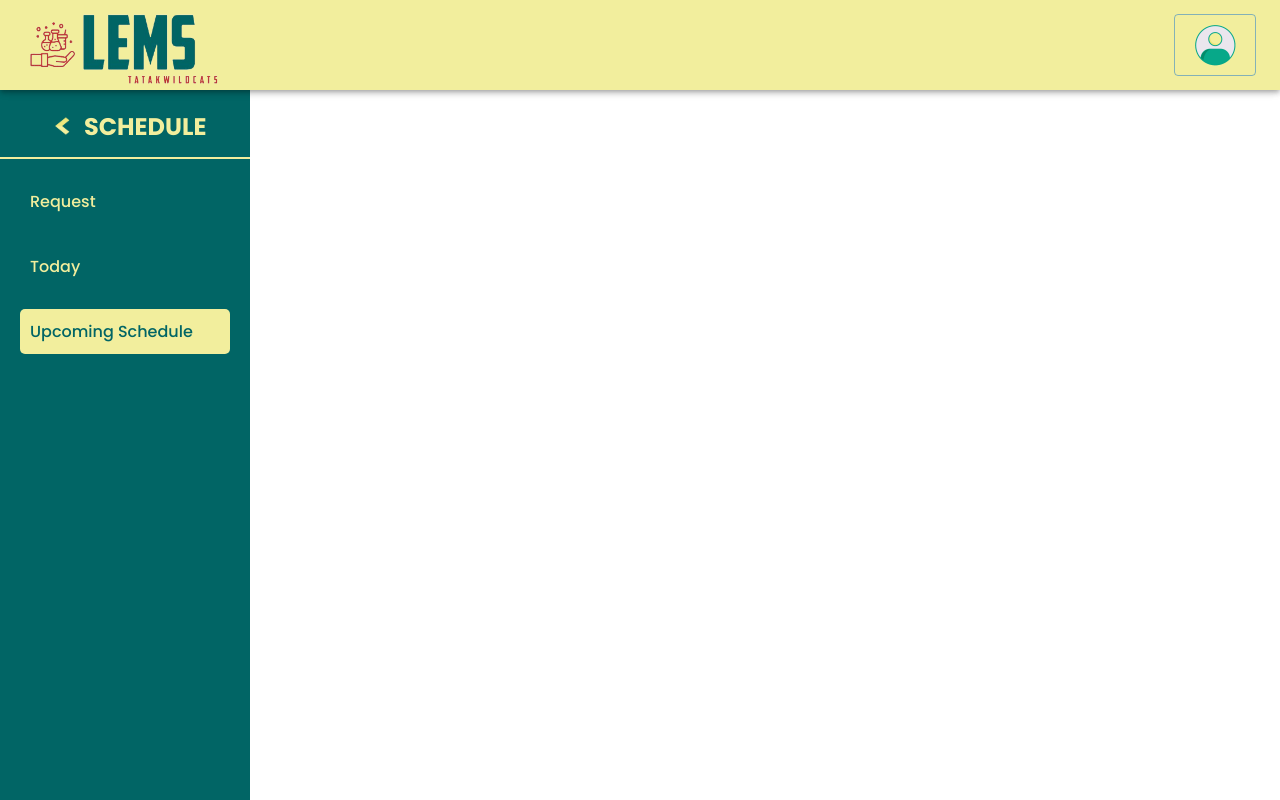
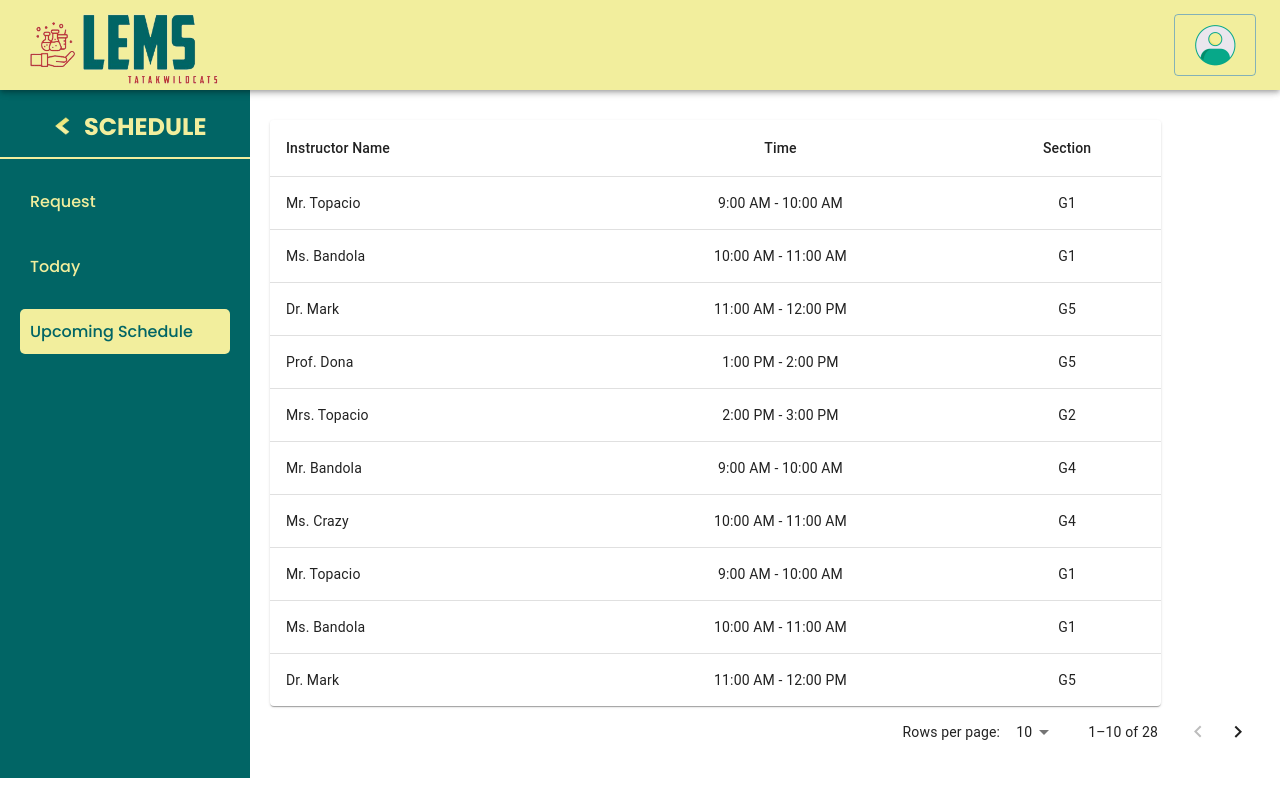
Before and after one commit to MarkJanzenB/cit-lems-frontend, a React (Vite) app: page /schedule/upcoming in a window 1280 px wide. Built offline with nearby package versions, Linux system fonts and the light colour scheme.

Commit message:
Today and Upcoming Schedule Dummy

```diff
--- a/src/components/Dashboard/Schedule/ScheduleTab/Today.jsx
+++ b/src/components/Dashboard/Schedule/ScheduleTab/Today.jsx
@@ -1,15 +1,93 @@
-import React from 'react';
+import React, { useState } from 'react';
 import ScheduleSidebar from '../../../Sidebar/ScheduleSidebar';
-import Appbar  from '../../../Appbar/Appbar';
+import Appbar from '../../../Appbar/Appbar';
+import Table from '@mui/material/Table';
+import TableBody from '@mui/material/TableBody';
+import TableCell from '@mui/material/TableCell';
+import TableContainer from '@mui/material/TableContainer';
+import TableHead from '@mui/material/TableHead';
+import TableRow from '@mui/material/TableRow';
+import Paper from '@mui/material/Paper';
+import TablePagination from '@mui/material/TablePagination';
+
+// Dummy data
+const rows = [
+    { instructor: 'Mr. Smith', time: '9:00 AM - 10:00 AM', section: 'A' },
+    { instructor: 'Ms. Johnson', time: '10:00 AM - 11:00 AM', section: 'B' },
+    { instructor: 'Dr. Brown', time: '11:00 AM - 12:00 PM', section: 'C' },
+    { instructor: 'Prof. Davis', time: '1:00 PM - 2:00 PM', section: 'D' },
+    { instructor: 'Mrs. Taylor', time: '2:00 PM - 3:00 PM', section: 'E' },
+    { instructor: 'Mr. Smith', time: '9:00 AM - 10:00 AM', section: 'A' },
+    { instructor: 'Ms. Johnson', time: '10:00 AM - 11:00 AM', section: 'B' },
+    { instructor: 'Dr. Brown', time: '11:00 AM - 12:00 PM', section: 'C' },
+    { instructor: 'Prof. Davis', time: '1:00 PM - 2:00 PM', section: 'D' },
+    { instructor: 'Mrs. Taylor', time: '2:00 PM - 3:00 PM', section: 'E' },
+    { instructor: 'Mr. Smith', time: '9:00 AM - 10:00 AM', section: 'A' },
+    { instructor: 'Ms. Johnson', time: '10:00 AM - 11:00 AM', section: 'B' },
+    { instructor: 'Dr. Brown', time: '11:00 AM - 12:00 PM', section: 'C' },
+    { instructor: 'Prof. Davis', time: '1:00 PM - 2:00 PM', section: 'D' },
+    { instructor: 'Mrs. Taylor', time: '2:00 PM - 3:00 PM', section: 'E' },
+    { instructor: 'Mr. Smith', time: '9:00 AM - 10:00 AM', section: 'A' },
+    { instructor: 'Ms. Johnson', time: '10:00 AM - 11:00 AM', section: 'B' },
+    { instructor: 'Dr. Brown', time: '11:00 AM - 12:00 PM', section: 'C' },
+    { instructor: 'Prof. Davis', time: '1:00 PM - 2:00 PM', section: 'D' },
+    { instructor: 'Mrs. Taylor', time: '2:00 PM - 3:00 PM', section: 'E' },
+];
 
 export default function Today() {
+    const [page, setPage] = useState(0);
+    const [rowsPerPage, setRowsPerPage] = useState(10);
+
+    // Handle page change
+    const handleChangePage = (event, newPage) => {
+        setPage(newPage);
+    };
+
+    // Handle rows per page change
+    const handleChangeRowsPerPage = (event) => {
+        setRowsPerPage(parseInt(event.target.value, 10));
+        setPage(0);
+    };
+
+    // Calculate the rows to display on the current page
+    const displayedRows = rows.slice(page * rowsPerPage, page * rowsPerPage + rowsPerPage);
+
     return (
-        <div style={{ display: 'flex', height:'100vh',width:'100vw'}}>
-            <Appbar/>
+        <div style={{ display: 'flex', height: 'auto', width: '100vw' }}>
+            <Appbar />
             <ScheduleSidebar />
-            <div style={{ padding: '20px', flexGrow: 1 }}>
-                <h1>Request Page</h1>
-
+            <div style={{ padding: '20px', flexGrow: 1, marginTop:'50px' }}>
+                <TableContainer component={Paper} style={{ height:'auto',width:'90%',  overflow: 'auto', marginTop: '50px' }}>
+                    <Table sx={{  }} aria-label="instructor schedule table" stickyHeader>
+                        <TableHead>
+                            <TableRow>
+                                <TableCell>Instructor Name</TableCell>
+                                <TableCell align="center">Time</TableCell>
+                                <TableCell align="center">Section</TableCell>
+                            </TableRow>
+                        </TableHead>
+                        <TableBody>
+                            {displayedRows.map((row, index) => (
+                                <TableRow key={index} sx={{ '&:last-child td, &:last-child th': { border: 0 } }}>
+                                    <TableCell component="th" scope="row">
+                                        {row.instructor}
+                                    </TableCell>
+                                    <TableCell align="center">{row.time}</TableCell>
+                                    <TableCell align="center">{row.section}</TableCell>
+                                </TableRow>
+                            ))}
+                        </TableBody>
+                    </Table>
+                </TableContainer>
+                <TablePagination
+                    rowsPerPageOptions={[10, 20, 30]}
+                    component="div"
+                    count={rows.length}
+                    rowsPerPage={rowsPerPage}
+                    page={page}
+                    onPageChange={handleChangePage}
+                    onRowsPerPageChange={handleChangeRowsPerPage}
+                />
             </div>
         </div>
     );
--- a/src/components/Dashboard/Schedule/ScheduleTab/UpcomingSchedule.jsx
+++ b/src/components/Dashboard/Schedule/ScheduleTab/UpcomingSchedule.jsx
@@ -1,15 +1,103 @@
-import React from 'react';
+import React, { useState } from 'react';
 import ScheduleSidebar from '../../../Sidebar/ScheduleSidebar';
-import Appbar  from '../../../Appbar/Appbar';
+import Appbar from '../../../Appbar/Appbar';
+import Table from '@mui/material/Table';
+import TableBody from '@mui/material/TableBody';
+import TableCell from '@mui/material/TableCell';
+import TableContainer from '@mui/material/TableContainer';
+import TableHead from '@mui/material/TableHead';
+import TableRow from '@mui/material/TableRow';
+import Paper from '@mui/material/Paper';
+import TablePagination from '@mui/material/TablePagination';
+
+// Dummy data
+const rows = [
+    { instructor: 'Mr. Topacio', time: '9:00 AM - 10:00 AM', section: 'G1' },
+    { instructor: 'Ms. Bandola', time: '10:00 AM - 11:00 AM', section: 'G1' },
+    { instructor: 'Dr. Mark', time: '11:00 AM - 12:00 PM', section: 'G5' },
+    { instructor: 'Prof. Dona', time: '1:00 PM - 2:00 PM', section: 'G5' },
+    { instructor: 'Mrs. Topacio', time: '2:00 PM - 3:00 PM', section: 'G2' },
+    { instructor: 'Mr. Bandola', time: '9:00 AM - 10:00 AM', section: 'G4' },
+    { instructor: 'Ms. Crazy', time: '10:00 AM - 11:00 AM', section: 'G4' },
+    { instructor: 'Mr. Topacio', time: '9:00 AM - 10:00 AM', section: 'G1' },
+    { instructor: 'Ms. Bandola', time: '10:00 AM - 11:00 AM', section: 'G1' },
+    { instructor: 'Dr. Mark', time: '11:00 AM - 12:00 PM', section: 'G5' },
+    { instructor: 'Prof. Dona', time: '1:00 PM - 2:00 PM', section: 'G5' },
+    { instructor: 'Mrs. Topacio', time: '2:00 PM - 3:00 PM', section: 'G2' },
+    { instructor: 'Mr. Topacio', time: '9:00 AM - 10:00 AM', section: 'G1' },
+    { instructor: 'Ms. Bandola', time: '10:00 AM - 11:00 AM', section: 'G1' },
+    { instructor: 'Dr. Mark', time: '11:00 AM - 12:00 PM', section: 'G5' },
+    { instructor: 'Prof. Dona', time: '1:00 PM - 2:00 PM', section: 'G5' },
+    { instructor: 'Mrs. Topacio', time: '2:00 PM - 3:00 PM', section: 'G2' },
+    { instructor: 'Mr. Bandola', time: '9:00 AM - 10:00 AM', section: 'G4' },
+    { instructor: 'Ms. Crazy', time: '10:00 AM - 11:00 AM', section: 'G4' },
+    { instructor: 'Mr. Topacio', time: '9:00 AM - 10:00 AM', section: 'G1' },
+    { instructor: 'Ms. Bandola', time: '10:00 AM - 11:00 AM', section: 'G1' },
+    { instructor: 'Dr. Mark', time: '11:00 AM - 12:00 PM', section: 'G5' },
+    { instructor: 'Prof. Dona', time: '1:00 PM - 2:00 PM', section: 'G5' },
+    { instructor: 'Mrs. Topacio', time: '2:00 PM - 3:00 PM', section: 'G2' },
+    { instructor: 'Mr. Bandola', time: '9:00 AM - 10:00 AM', section: 'G4' },
+    { instructor: 'Ms. Crazy', time: '10:00 AM - 11:00 AM', section: 'G4' },
+    { instructor: 'Mr. Bandola', time: '9:00 AM - 10:00 AM', section: 'G4' },
+    { instructor: 'Ms. Crazy', time: '10:00 AM - 11:00 AM', section: 'G4' },
+
+
+];
 
 export default function UpcomingSchedule() {
+    const [page, setPage] = useState(0);
+    const [rowsPerPage, setRowsPerPage] = useState(10);
+
+    // Handle page change
+    const handleChangePage = (event, newPage) => {
+        setPage(newPage);
+    };
+
+    // Handle rows per page change
+    const handleChangeRowsPerPage = (event) => {
+        setRowsPerPage(parseInt(event.target.value, 10));
+        setPage(0);
+    };
+
+    // Calculate the rows to display on the current page
+    const displayedRows = rows.slice(page * rowsPerPage, page * rowsPerPage + rowsPerPage);
+
     return (
-        <div style={{ display: 'flex', width:'100vw',height:'100vh' }}>
-            <Appbar/>
+        <div style={{ display: 'flex', height: 'auto', width: '100vw' }}>
+            <Appbar />
             <ScheduleSidebar />
-            <div style={{ padding: '20px', flexGrow: 1 }}>
-                <h1>Request Page</h1>
-
+            <div style={{ padding: '20px', flexGrow: 1, marginTop:'50px' }}>
+                <TableContainer component={Paper} style={{ height:'auto',width:'90%',  overflow: 'auto', marginTop: '50px' }}>
+                    <Table sx={{  }} aria-label="instructor schedule table" stickyHeader>
+                        <TableHead>
+                            <TableRow>
+                                <TableCell>Instructor Name</TableCell>
+                                <TableCell align="center">Time</TableCell>
+                                <TableCell align="center">Section</TableCell>
+                            </TableRow>
+                        </TableHead>
+                        <TableBody>
+                            {displayedRows.map((row, index) => (
+                                <TableRow key={index} sx={{ '&:last-child td, &:last-child th': { border: 0 } }}>
+                                    <TableCell component="th" scope="row">
+                                        {row.instructor}
+                                    </TableCell>
+                                    <TableCell align="center">{row.time}</TableCell>
+                                    <TableCell align="center">{row.section}</TableCell>
+                                </TableRow>
+                            ))}
+                        </TableBody>
+                    </Table>
+                </TableContainer>
+                <TablePagination
+                    rowsPerPageOptions={[10, 20, 30]}
+                    component="div"
+                    count={rows.length}
+                    rowsPerPage={rowsPerPage}
+                    page={page}
+                    onPageChange={handleChangePage}
+                    onRowsPerPageChange={handleChangeRowsPerPage}
+                />
             </div>
         </div>
     );
```
